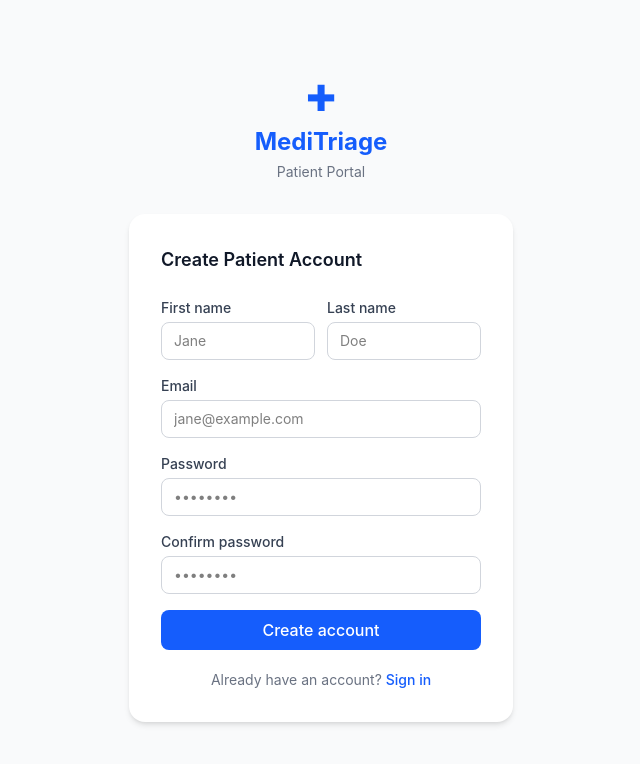
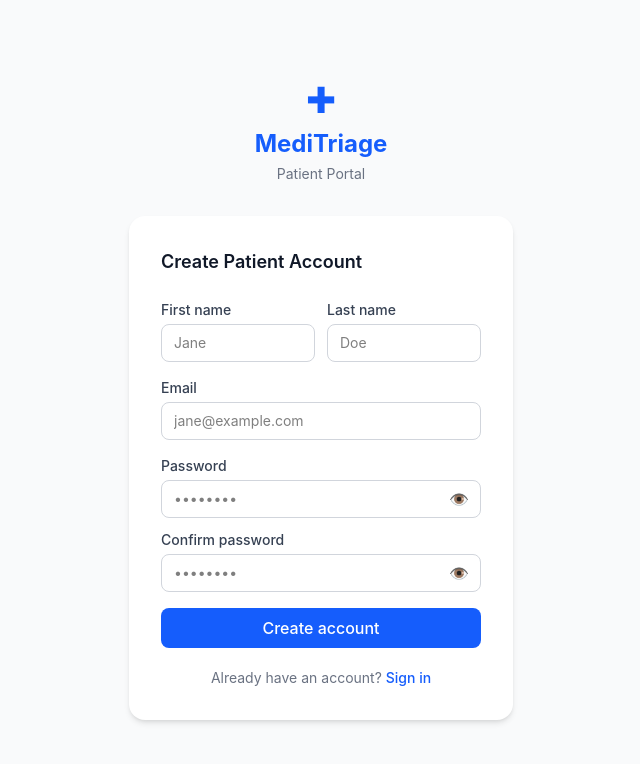
Before and after one commit to PrateekKacham/meditriage, a React (Vite) app in the folder frontend/: page /register in a window 1280 px wide. Shown: the top 764 px of the page, without its empty margins (319-959 px from the left). Built offline with nearby package versions, Linux system fonts and the light colour scheme.

Commit message:
Add password validation, strength indicator, show/hide toggle

```diff
--- a/frontend/src/pages/Login.jsx
+++ b/frontend/src/pages/Login.jsx
@@ -7,40 +7,31 @@ const API = import.meta.env.VITE_API_URL || 'http://localhost:5000';
 export default function Login() {
   const navigate = useNavigate();
 
-  const [email, setEmail]       = useState('');
-  const [password, setPassword] = useState('');
-  const [error, setError]       = useState('');
-  const [isLoading, setIsLoading] = useState(false);
+  const [email, setEmail]             = useState('');
+  const [password, setPassword]       = useState('');
+  const [error, setError]             = useState('');
+  const [isLoading, setIsLoading]     = useState(false);
+  const [showPassword, setShowPassword] = useState(false);
 
-  // Skip login page if already authenticated
   useEffect(() => {
-    if (localStorage.getItem('token')) {
-      navigate('/dashboard');
-    }
+    if (localStorage.getItem('token')) navigate('/dashboard');
   }, []);
 
   const handleSubmit = async (e) => {
     e.preventDefault();
     setIsLoading(true);
     setError('');
-
     try {
-      const res = await fetch(`${API}/api/auth/login`, {
+      const res  = await fetch(`${API}/api/auth/login`, {
         method: 'POST',
         headers: { 'Content-Type': 'application/json' },
         body: JSON.stringify({ email, password }),
       });
-
       const data = await res.json();
-
-      if (!res.ok) {
-        setError(data.message || 'Login failed');
-        return;
-      }
-
+      if (!res.ok) { setError(data.message || 'Login failed'); return; }
       localStorage.setItem('token', data.token);
       navigate('/dashboard');
-    } catch (err) {
+    } catch {
       setError('Could not connect to server. Please try again.');
     } finally {
       setIsLoading(false);
@@ -65,10 +56,8 @@ export default function Login() {
           <div className="mb-4">
             <label className="block text-sm font-medium text-gray-700 mb-1">Email</label>
             <input
-              type="email"
-              required
-              value={email}
-              onChange={e => setEmail(e.target.value)}
+              type="email" required
+              value={email} onChange={e => setEmail(e.target.value)}
               placeholder="doctor@meditriage.com"
               className="border border-gray-300 rounded-lg px-3 py-2 w-full focus:outline-none focus:ring-2 focus:ring-blue-500 text-sm"
             />
@@ -76,14 +65,22 @@ export default function Login() {
 
           <div className="mb-4">
             <label className="block text-sm font-medium text-gray-700 mb-1">Password</label>
-            <input
-              type="password"
-              required
-              value={password}
-              onChange={e => setPassword(e.target.value)}
-              placeholder="••••••••"
-              className="border border-gray-300 rounded-lg px-3 py-2 w-full focus:outline-none focus:ring-2 focus:ring-blue-500 text-sm"
-            />
+            <div className="relative">
+              <input
+                type={showPassword ? 'text' : 'password'} required
+                value={password} onChange={e => setPassword(e.target.value)}
+                placeholder="••••••••"
+                className="border border-gray-300 rounded-lg px-3 py-2 w-full focus:outline-none focus:ring-2 focus:ring-blue-500 text-sm pr-10"
+              />
+              <button
+                type="button"
+                onClick={() => setShowPassword(v => !v)}
+                className="absolute right-3 top-1/2 -translate-y-1/2 text-gray-400 hover:text-gray-600 cursor-pointer"
+                tabIndex={-1}
+              >
+                {showPassword ? '👁‍🗨' : '👁'}
+              </button>
+            </div>
           </div>
 
           {error && (
@@ -93,8 +90,7 @@ export default function Login() {
           )}
 
           <button
-            type="submit"
-            disabled={isLoading}
+            type="submit" disabled={isLoading}
             className={`w-full bg-blue-600 hover:bg-blue-700 text-white font-medium py-2 rounded-lg transition-colors ${isLoading ? 'opacity-60 cursor-not-allowed' : 'cursor-pointer'}`}
           >
             {isLoading ? 'Signing in...' : 'Sign in'}
--- a/frontend/src/pages/PatientLogin.jsx
+++ b/frontend/src/pages/PatientLogin.jsx
@@ -7,41 +7,32 @@ const API = import.meta.env.VITE_API_URL || 'http://localhost:5000';
 export default function PatientLogin() {
   const navigate = useNavigate();
 
-  const [email, setEmail]       = useState('');
-  const [password, setPassword] = useState('');
-  const [error, setError]       = useState('');
-  const [isLoading, setIsLoading] = useState(false);
+  const [email, setEmail]             = useState('');
+  const [password, setPassword]       = useState('');
+  const [error, setError]             = useState('');
+  const [isLoading, setIsLoading]     = useState(false);
+  const [showPassword, setShowPassword] = useState(false);
 
-  // Skip login if already authenticated
   useEffect(() => {
-    if (localStorage.getItem('token')) {
-      navigate('/portal');
-    }
+    if (localStorage.getItem('token')) navigate('/portal');
   }, []);
 
   const handleSubmit = async (e) => {
     e.preventDefault();
     setIsLoading(true);
     setError('');
-
     try {
-      const res = await fetch(`${API}/api/auth/patient-login`, {
+      const res  = await fetch(`${API}/api/auth/patient-login`, {
         method: 'POST',
         headers: { 'Content-Type': 'application/json' },
         body: JSON.stringify({ email, password }),
       });
-
       const data = await res.json();
-
-      if (!res.ok) {
-        setError(data.message || 'Login failed');
-        return;
-      }
-
+      if (!res.ok) { setError(data.message || 'Login failed'); return; }
       localStorage.setItem('token', data.token);
       localStorage.setItem('user', JSON.stringify(data.user));
       navigate('/portal');
-    } catch (err) {
+    } catch {
       setError('Could not connect to server. Please try again.');
     } finally {
       setIsLoading(false);
@@ -66,10 +57,8 @@ export default function PatientLogin() {
           <div className="mb-4">
             <label className="block text-sm font-medium text-gray-700 mb-1">Email</label>
             <input
-              type="email"
-              required
-              value={email}
-              onChange={e => setEmail(e.target.value)}
+              type="email" required
+              value={email} onChange={e => setEmail(e.target.value)}
               placeholder="jane@example.com"
               className="border border-gray-300 rounded-lg px-3 py-2 w-full focus:outline-none focus:ring-2 focus:ring-blue-500 text-sm"
             />
@@ -77,14 +66,22 @@ export default function PatientLogin() {
 
           <div className="mb-4">
             <label className="block text-sm font-medium text-gray-700 mb-1">Password</label>
-            <input
-              type="password"
-              required
-              value={password}
-              onChange={e => setPassword(e.target.value)}
-              placeholder="••••••••"
-              className="border border-gray-300 rounded-lg px-3 py-2 w-full focus:outline-none focus:ring-2 focus:ring-blue-500 text-sm"
-            />
+            <div className="relative">
+              <input
+                type={showPassword ? 'text' : 'password'} required
+                value={password} onChange={e => setPassword(e.target.value)}
+                placeholder="••••••••"
+                className="border border-gray-300 rounded-lg px-3 py-2 w-full focus:outline-none focus:ring-2 focus:ring-blue-500 text-sm pr-10"
+              />
+              <button
+                type="button"
+                onClick={() => setShowPassword(v => !v)}
+                className="absolute right-3 top-1/2 -translate-y-1/2 text-gray-400 hover:text-gray-600 cursor-pointer"
+                tabIndex={-1}
+              >
+                {showPassword ? '👁‍🗨' : '👁'}
+              </button>
+            </div>
           </div>
 
           {error && (
@@ -94,8 +91,7 @@ export default function PatientLogin() {
           )}
 
           <button
-            type="submit"
-            disabled={isLoading}
+            type="submit" disabled={isLoading}
             className={`w-full bg-blue-600 hover:bg-blue-700 text-white font-medium py-2 rounded-lg transition-colors ${isLoading ? 'opacity-60 cursor-not-allowed' : 'cursor-pointer'}`}
           >
             {isLoading ? 'Signing in...' : 'Sign in'}
--- a/frontend/src/pages/Register.jsx
+++ b/frontend/src/pages/Register.jsx
@@ -4,52 +4,83 @@ import { useNavigate, Link } from 'react-router-dom';
 
 const API = import.meta.env.VITE_API_URL || 'http://localhost:5000';
 
+// ── Password strength helpers ─────────────────────────────────────────────────
+function calcStrength(pw) {
+  let score = 0;
+  if (pw.length >= 8)          score++;
+  if (/[A-Z]/.test(pw))        score++;
+  if (/[0-9]/.test(pw))        score++;
+  if (/[^A-Za-z0-9]/.test(pw)) score++;
+  return score;
+}
+
+const STRENGTH_META = {
+  0: { label: 'Weak',   color: 'bg-red-500',    text: 'text-red-500'    },
+  1: { label: 'Weak',   color: 'bg-red-500',    text: 'text-red-500'    },
+  2: { label: 'Fair',   color: 'bg-orange-400', text: 'text-orange-400' },
+  3: { label: 'Good',   color: 'bg-yellow-400', text: 'text-yellow-500' },
+  4: { label: 'Strong', color: 'bg-green-500',  text: 'text-green-600'  },
+};
+
+const WIDTH_CLS = ['w-0', 'w-1/4', 'w-2/4', 'w-3/4', 'w-full'];
+
+// ── Validation ────────────────────────────────────────────────────────────────
+function validate(email, password, confirmPassword) {
+  if (!/^[^\s@]+@[^\s@]+\.[^\s@]+$/.test(email))
+    return 'Please enter a valid email address';
+  if (password.length < 8)
+    return 'Password must be at least 8 characters';
+  if (!/[A-Z]/.test(password))
+    return 'Password must contain at least one uppercase letter';
+  if (!/[0-9]/.test(password))
+    return 'Password must contain at least one number';
+  if (password !== confirmPassword)
+    return 'Passwords do not match';
+  return null;
+}
+
+// ── Shared input class ────────────────────────────────────────────────────────
+const inputCls = 'border border-gray-300 rounded-lg px-3 py-2 w-full focus:outline-none focus:ring-2 focus:ring-blue-500 text-sm pr-10';
+
 export default function Register() {
   const navigate = useNavigate();
 
-  const [firstName, setFirstName]           = useState('');
-  const [lastName, setLastName]             = useState('');
-  const [email, setEmail]                   = useState('');
-  const [password, setPassword]             = useState('');
-  const [confirmPassword, setConfirmPassword] = useState('');
-  const [error, setError]                   = useState('');
-  const [isLoading, setIsLoading]           = useState(false);
+  const [firstName, setFirstName]               = useState('');
+  const [lastName, setLastName]                 = useState('');
+  const [email, setEmail]                       = useState('');
+  const [password, setPassword]                 = useState('');
+  const [confirmPassword, setConfirmPassword]   = useState('');
+  const [error, setError]                       = useState('');
+  const [isLoading, setIsLoading]               = useState(false);
+  const [showPassword, setShowPassword]         = useState(false);
+  const [showConfirmPassword, setShowConfirmPassword] = useState(false);
 
-  // Skip registration if already logged in
   useEffect(() => {
-    if (localStorage.getItem('token')) {
-      navigate('/portal');
-    }
+    if (localStorage.getItem('token')) navigate('/portal');
   }, []);
+
+  const strength     = calcStrength(password);
+  const strengthMeta = STRENGTH_META[strength];
 
   const handleSubmit = async (e) => {
     e.preventDefault();
-    setError('');
-
-    if (password !== confirmPassword) {
-      setError('Passwords do not match');
-      return;
-    }
+    const validationError = validate(email, password, confirmPassword);
+    if (validationError) { setError(validationError); return; }
 
     setIsLoading(true);
+    setError('');
     try {
-      const res = await fetch(`${API}/api/auth/register`, {
+      const res  = await fetch(`${API}/api/auth/register`, {
         method: 'POST',
         headers: { 'Content-Type': 'application/json' },
         body: JSON.stringify({ firstName, lastName, email, password }),
       });
-
       const data = await res.json();
-
-      if (!res.ok) {
-        setError(data.message || 'Registration failed');
-        return;
-      }
-
+      if (!res.ok) { setError(data.message || 'Registration failed'); return; }
       localStorage.setItem('token', data.token);
       localStorage.setItem('user', JSON.stringify(data.user));
       navigate('/');
-    } catch (err) {
+    } catch {
       setError('Could not connect to server. Please try again.');
     } finally {
       setIsLoading(false);
@@ -72,15 +103,13 @@ export default function Register() {
 
         <form onSubmit={handleSubmit}>
 
-          {/* First + last name side by side */}
+          {/* First + last name */}
           <div className="flex gap-3 mb-4">
             <div className="flex-1">
               <label className="block text-sm font-medium text-gray-700 mb-1">First name</label>
               <input
-                type="text"
-                required
-                value={firstName}
-                onChange={e => setFirstName(e.target.value)}
+                type="text" required
+                value={firstName} onChange={e => setFirstName(e.target.value)}
                 placeholder="Jane"
                 className="border border-gray-300 rounded-lg px-3 py-2 w-full focus:outline-none focus:ring-2 focus:ring-blue-500 text-sm"
               />
@@ -88,50 +117,79 @@ export default function Register() {
             <div className="flex-1">
               <label className="block text-sm font-medium text-gray-700 mb-1">Last name</label>
               <input
-                type="text"
-                required
-                value={lastName}
-                onChange={e => setLastName(e.target.value)}
+                type="text" required
+                value={lastName} onChange={e => setLastName(e.target.value)}
                 placeholder="Doe"
                 className="border border-gray-300 rounded-lg px-3 py-2 w-full focus:outline-none focus:ring-2 focus:ring-blue-500 text-sm"
               />
             </div>
           </div>
 
+          {/* Email */}
           <div className="mb-4">
             <label className="block text-sm font-medium text-gray-700 mb-1">Email</label>
             <input
-              type="email"
-              required
-              value={email}
-              onChange={e => setEmail(e.target.value)}
+              type="email" required
+              value={email} onChange={e => setEmail(e.target.value)}
               placeholder="jane@example.com"
               className="border border-gray-300 rounded-lg px-3 py-2 w-full focus:outline-none focus:ring-2 focus:ring-blue-500 text-sm"
             />
           </div>
 
-          <div className="mb-4">
+          {/* Password + strength */}
+          <div className="mb-3">
             <label className="block text-sm font-medium text-gray-700 mb-1">Password</label>
+            <div className="relative">
               <input
-              type="password"
-              required
-              value={password}
-              onChange={e => setPassword(e.target.value)}
+                type={showPassword ? 'text' : 'password'} required
+                value={password} onChange={e => setPassword(e.target.value)}
                 placeholder="••••••••"
-              className="border border-gray-300 rounded-lg px-3 py-2 w-full focus:outline-none focus:ring-2 focus:ring-blue-500 text-sm"
+                className={inputCls}
+              />
+              <button
+                type="button"
+                onClick={() => setShowPassword(v => !v)}
+                className="absolute right-3 top-1/2 -translate-y-1/2 text-gray-400 hover:text-gray-600 cursor-pointer"
+                tabIndex={-1}
+              >
+                {showPassword ? '👁‍🗨' : '👁'}
+              </button>
+            </div>
+
+            {/* Strength bar — only shown once user starts typing */}
+            {password.length > 0 && (
+              <div className="mt-2">
+                <div className="w-full bg-gray-100 rounded-full h-1.5 overflow-hidden">
+                  <div
+                    className={`h-1.5 rounded-full transition-all duration-300 ${strengthMeta.color} ${WIDTH_CLS[strength]}`}
                   />
                 </div>
+                <p className={`text-xs mt-1 font-medium ${strengthMeta.text}`}>
+                  {strengthMeta.label}
+                </p>
+              </div>
+            )}
+          </div>
 
+          {/* Confirm password */}
           <div className="mb-4">
             <label className="block text-sm font-medium text-gray-700 mb-1">Confirm password</label>
+            <div className="relative">
               <input
-              type="password"
-              required
-              value={confirmPassword}
-              onChange={e => setConfirmPassword(e.target.value)}
+                type={showConfirmPassword ? 'text' : 'password'} required
+                value={confirmPassword} onChange={e => setConfirmPassword(e.target.value)}
                 placeholder="••••••••"
-              className="border border-gray-300 rounded-lg px-3 py-2 w-full focus:outline-none focus:ring-2 focus:ring-blue-500 text-sm"
+                className={inputCls}
               />
+              <button
+                type="button"
+                onClick={() => setShowConfirmPassword(v => !v)}
+                className="absolute right-3 top-1/2 -translate-y-1/2 text-gray-400 hover:text-gray-600 cursor-pointer"
+                tabIndex={-1}
+              >
+                {showConfirmPassword ? '👁‍🗨' : '👁'}
+              </button>
+            </div>
           </div>
 
           {error && (
@@ -141,8 +199,7 @@ export default function Register() {
           )}
 
           <button
-            type="submit"
-            disabled={isLoading}
+            type="submit" disabled={isLoading}
             className={`w-full bg-blue-600 hover:bg-blue-700 text-white font-medium py-2 rounded-lg transition-colors ${isLoading ? 'opacity-60 cursor-not-allowed' : 'cursor-pointer'}`}
           >
             {isLoading ? 'Creating account...' : 'Create account'}
```
Lines whose indentation alone changed are shown as unchanged.
